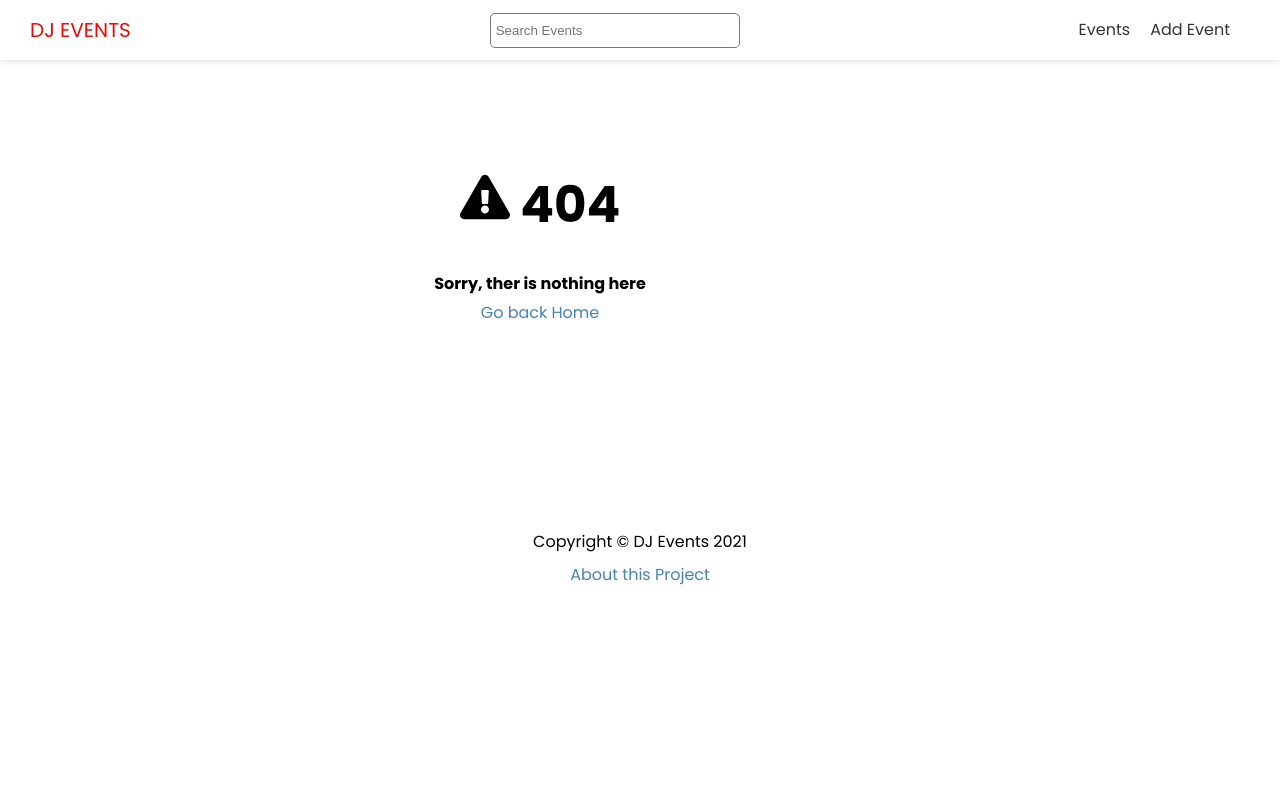
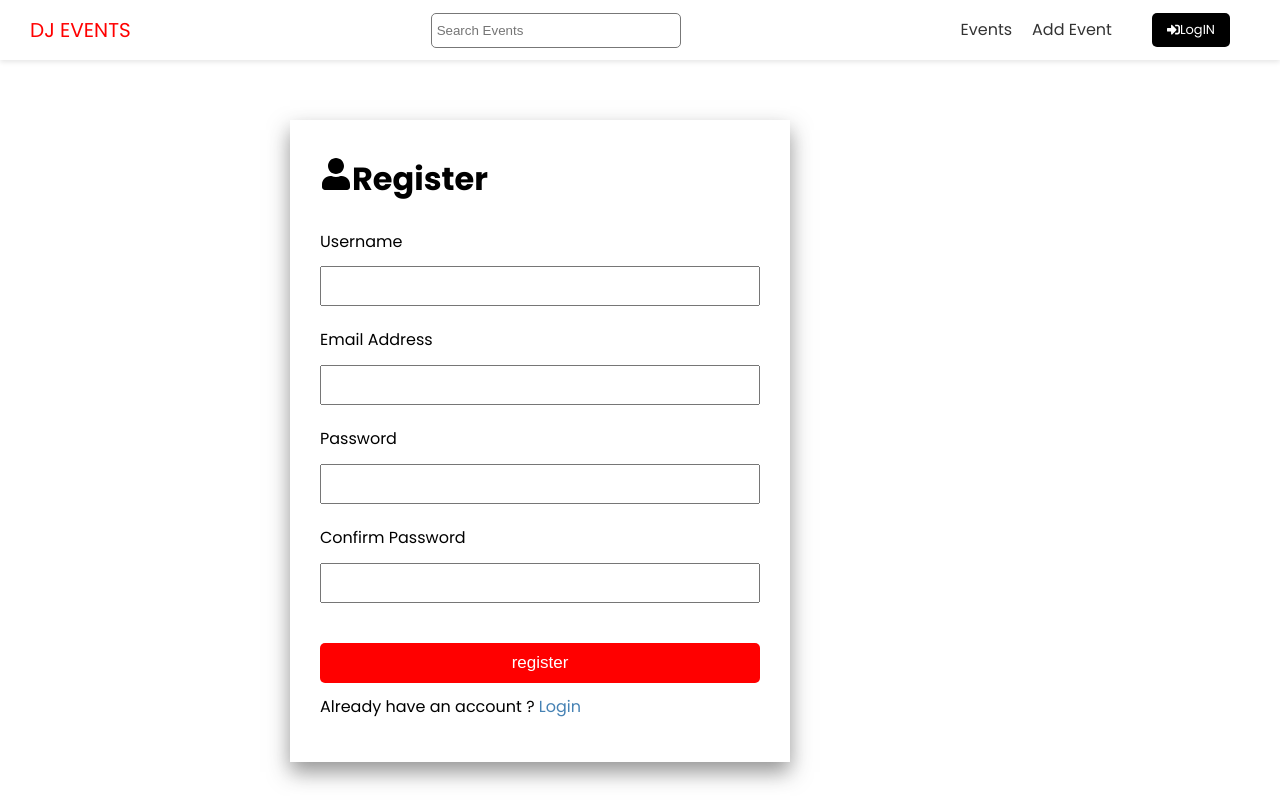
Before and after one commit to rakshithsgowda/nextJS-Strapi-party-dj-events-booking-Frontend, a Next.js app: page /account/register in a window 1280 px wide. Before the commit this address had no page. Shown: the top 800 px of the page. Built offline with nearby package versions, Linux system fonts and the light colour scheme.

Commit message:
register and login forms

```diff
--- a/components/Header.js
+++ b/components/Header.js
@@ -1,6 +1,7 @@
 import Link from 'next/link'
 import styles from '@/styles/Header.module.css'
 import Search from './Search'
+import { FaSignInAlt, FaSignOutAlt } from 'react-icons/fa'
 
 export default function Header() {
   return (
@@ -21,7 +22,15 @@
           </li>
           <li>
             <Link href='/events/add'>
-              <a className=''>Add Event</a>
+              <a>Add Event</a>
+            </Link>
+          </li>
+          <li>
+            <Link href='/account/login'>
+              <a className={'btn-secondary btn-icon'}>
+                <FaSignInAlt />
+                LogIN
+              </a>
             </Link>
           </li>
         </ul>
--- /dev/null
+++ b/pages/account/register.js
@@ -0,0 +1,84 @@
+import Layout from '@/components/Layout'
+import Link from 'next/link'
+import { useContext, useEffect, useState } from 'react'
+import { FaUser } from 'react-icons/fa'
+import { toast, ToastContainer } from 'react-toastify'
+import styles from '@/styles/AuthForm.module.css'
+import 'react-toastify/dist/ReactToastify.css'
+
+export default function RegisterPage() {
+  const [username, setUsername] = useState('')
+  const [email, setEmail] = useState('')
+  const [password, setPassword] = useState('')
+  const [passwordConfirm, setPasswordConfirm] = useState('')
+
+  const handleSubmit = (e) => {
+    e.preventDefault()
+    if (!password || !email || !username || !passwordConfirm) {
+      toast.error('please fill in all Details')
+      return
+    }
+
+    if (password !== passwordConfirm) {
+      toast.error('Passwords do not match')
+      return
+    }
+    console.log({ username, email, password })
+  }
+
+  return (
+    <div>
+      <Layout title='User Registration'>
+        <div className={styles.auth}>
+          <h1>
+            <FaUser />
+            Register
+          </h1>
+          <ToastContainer />
+          <form onSubmit={handleSubmit}>
+            <div>
+              <label htmlFor='username'>Username</label>
+              <input
+                type='text'
+                id='username'
+                value={username}
+                onChange={(e) => setUsername(e.target.value)}
+              />
+            </div>
+            <div>
+              <label htmlFor='email'>Email Address</label>
+              <input
+                type='email'
+                id='email'
+                value={email}
+                onChange={(e) => setEmail(e.target.value)}
+              />
+            </div>
+            <div>
+              <label htmlFor='password'>Password </label>
+              <input
+                type='password'
+                id='password'
+                value={password}
+                onChange={(e) => setPassword(e.target.value)}
+              />
+            </div>
+            <div>
+              <label htmlFor='passwordConfirm'> Confirm Password </label>
+              <input
+                type='password'
+                id='passwordConfirm'
+                value={passwordConfirm}
+                onChange={(e) => setPasswordConfirm(e.target.value)}
+              />
+            </div>
+            <input type='submit' value='register' className='btn' />
+          </form>
+          <p>
+            Already have an account ?<Link href='/account/login'> Login</Link>
+          </p>
+        </div>
+      </Layout>
+    </div>
+  )
+}
--- /dev/null
+++ b/styles/AuthForm.module.css
@@ -0,0 +1,31 @@
+.auth {
+  max-width: 500px;
+  margin: auto;
+  padding: 30px;
+  box-shadow: 0px 10px 20px 0px rgba(50, 50, 50, 0.52);
+}
+
+.auth label {
+  display: block;
+  margin-bottom: 10px;
+}
+
+.auth input[type='text'],
+.auth input[type='email'],
+.auth input[type='password'] {
+  display: block;
+  width: 100%;
+  height: 40px;
+  padding: 5px;
+  font-size: 18px;
+}
+
+.auth input[type='submit'] {
+  margin-top: 20px;
+  width: 100%;
+  font-size: 17px;
+}
+
+.auth div {
+  margin-bottom: 20px;
+}
```
Also changed, not shown: pages/account/login.js (added, +55 -0 lines).
